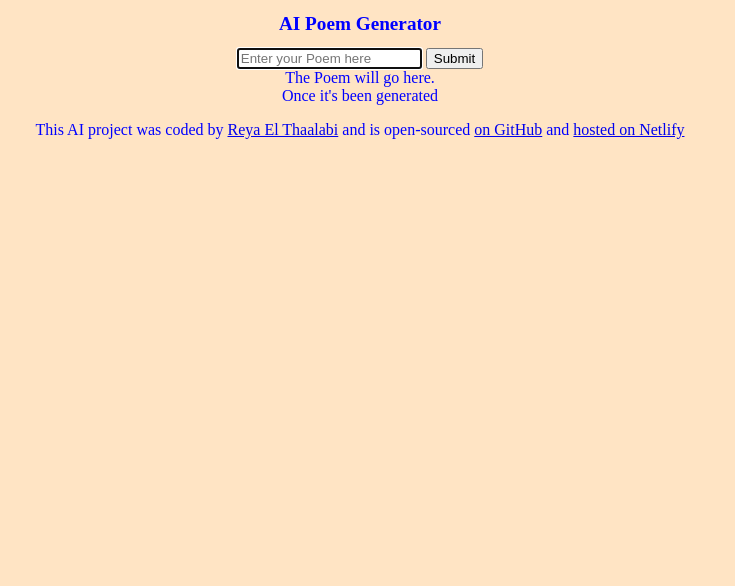
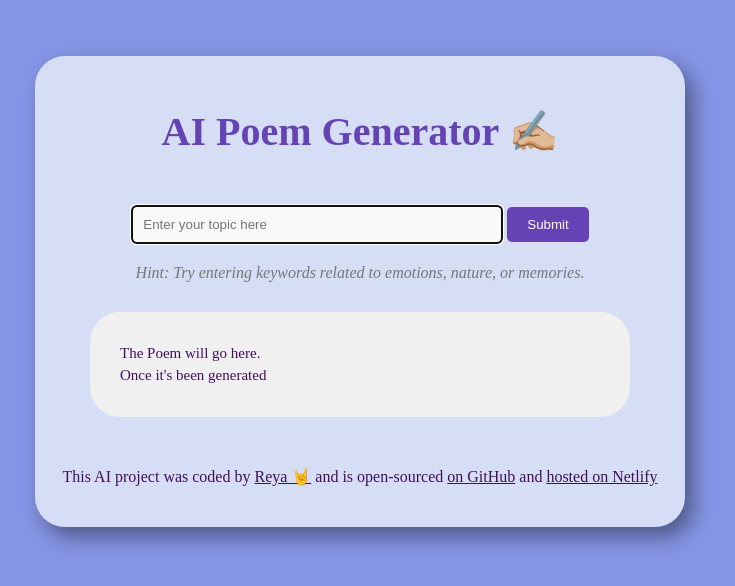
Before and after one commit to Reya0707/AI-Poem-Generator, a plain HTML site: page index.html in a window 1280 px wide. Shown: the whole page, without its empty margins (280-1015 px from the left). Drawn offline with Linux system fonts and the light colour scheme.

Commit message:
added classes to my HTML and added CSS

```diff
--- a/index.html
+++ b/index.html
@@ -10,31 +10,37 @@
 
 <body>
 
-  <h1>
+  <div class="container">
 
-    AI Poem Generator
-  </h1>
+    <h1>AI Poem Generator ✍🏼 </h1>
 
     <main>
-    <form>
-      <input type="text" placeholder="Enter your Poem here " autofocus required autocomplete="off">
-      <input type="submit">
+      <div class="form-container">
+        <form id="poem-generator-form">
+          <input type="text" placeholder="Enter your topic here" autofocus required autocomplete="off"
+            class="input-field">
+          <input type="submit" class="submit-button">
+        </form>
+        <div class="hint">
+          Hint: Try entering keywords related to emotions, nature, or memories.
+        </div>
+      </div>
 
-    </form>
-    <div>
-      The Poem will go here.
-      <br />
-      Once it's been generated
+      <div class="poem-response">
+        The Poem will go here.<br> Once it's been generated
       </div>
     </main>
+
     <footer>
       <p class="footer">
         This AI project was coded by
-      <a href="https://github.com/Reya0707" target="_blank">Reya El Thaalabi</a> and is open-sourced
-      <a href="https://github.com/Reya0707/AI-Poem-Generator" target="_blank"> on GitHub</a> and
+        <a href="https://github.com/Reya0707" target="_blank">Reya 🤘</a> and is open-sourced
+        <a href="https://github.com/Reya0707/AI-Poem-Generator" target="_blank">on GitHub</a> and
         <a href="https://reyaipoemgenerator.netlify.app/" target="_blank">hosted on Netlify</a>
       </p>
     </footer>
+
+  </div>
   <script src="src/index.js"></script>
 </body>
 
--- a/src/style.css
+++ b/src/style.css
@@ -1,11 +1,96 @@
 
-body {
-  text-align: center;
-  color: blue;
-  background-color: bisque;
+
+
+body  {
+  color: #430f58;
+       padding: 3rem 0;
+    background: #8594e4;
 }
 
+
 h1 {
-  font-size: larger;
-  color: blue;
+  color:#6643b5;
+  font-size: 40px;
 }
+
+main {
+  margin-top: 50px;
+  text-align: left;
+}
+
+.container {
+  background:  #d5def5;
+  margin: 0 auto;
+  max-width: 600px;
+  padding: 25px;
+  text-align: center;
+  border-radius: 30px;
+  box-shadow: 8px 10px 20px rgba(0, 0, 0, 0.4);
+}
+
+.form-container {
+  text-align: center;
+}
+
+.poem-generator-form {
+  padding: 20px;
+    background-color: #f0f0f0;
+    margin-top: 20px;
+    border-radius: 5px;
+}
+
+.input-field {
+  padding: 10px;
+  width: 58%;
+  margin-bottom: 10px;
+  background-color: #f9f9f9;
+      border-radius: 5px;
+}
+
+
+.submit-button {
+  padding: 10px 20px;
+  background-color: #6643b5;;
+  color: #fff;
+  border: none;
+  cursor: pointer;
+      border-radius: 5px;
+}
+
+.submit-button:hover {
+  background-color: #555; /* Change background color on hover */
+}
+
+/* Poem response styling */
+.poem-response {
+      padding: 100px;
+  background-color: #f0f0f0;
+  margin-top: 30px;
+  border-radius: 30px;
+  color: #430f58;
+  font-size: 15px;
+    padding: 30px;
+    margin: 30px 30px;
+    line-height: 1.5;
+
+
+}
+
+footer {
+  margin-top: 50px;
+}
+
+.footer {
+  text-align: center;
+}
+
+.footer a {
+  color: #430f58;
+}
+
+
+.hint {
+  color: #777;
+  font-style: italic;
+  margin-top: 10px;
+}
```
Lines whose indentation alone changed are shown as unchanged.
